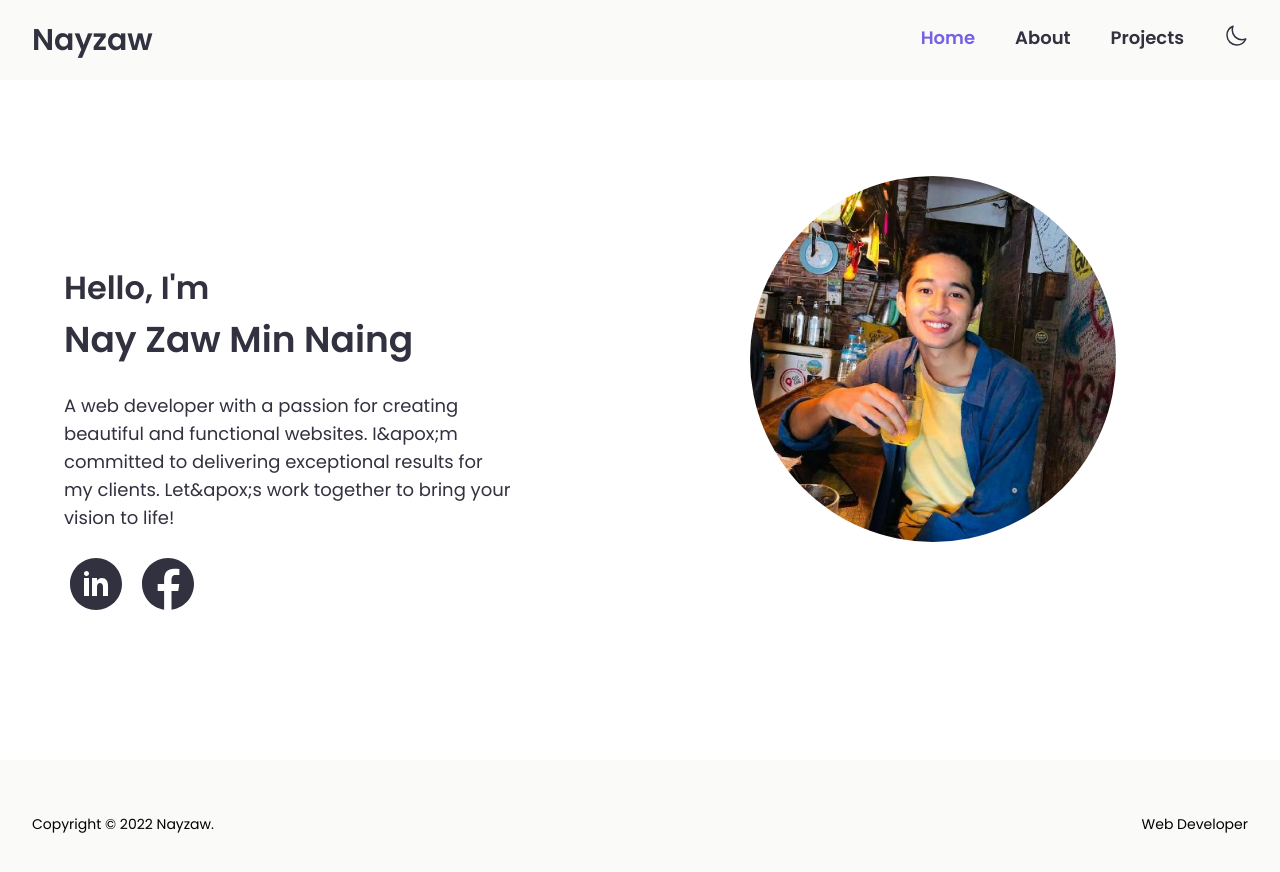
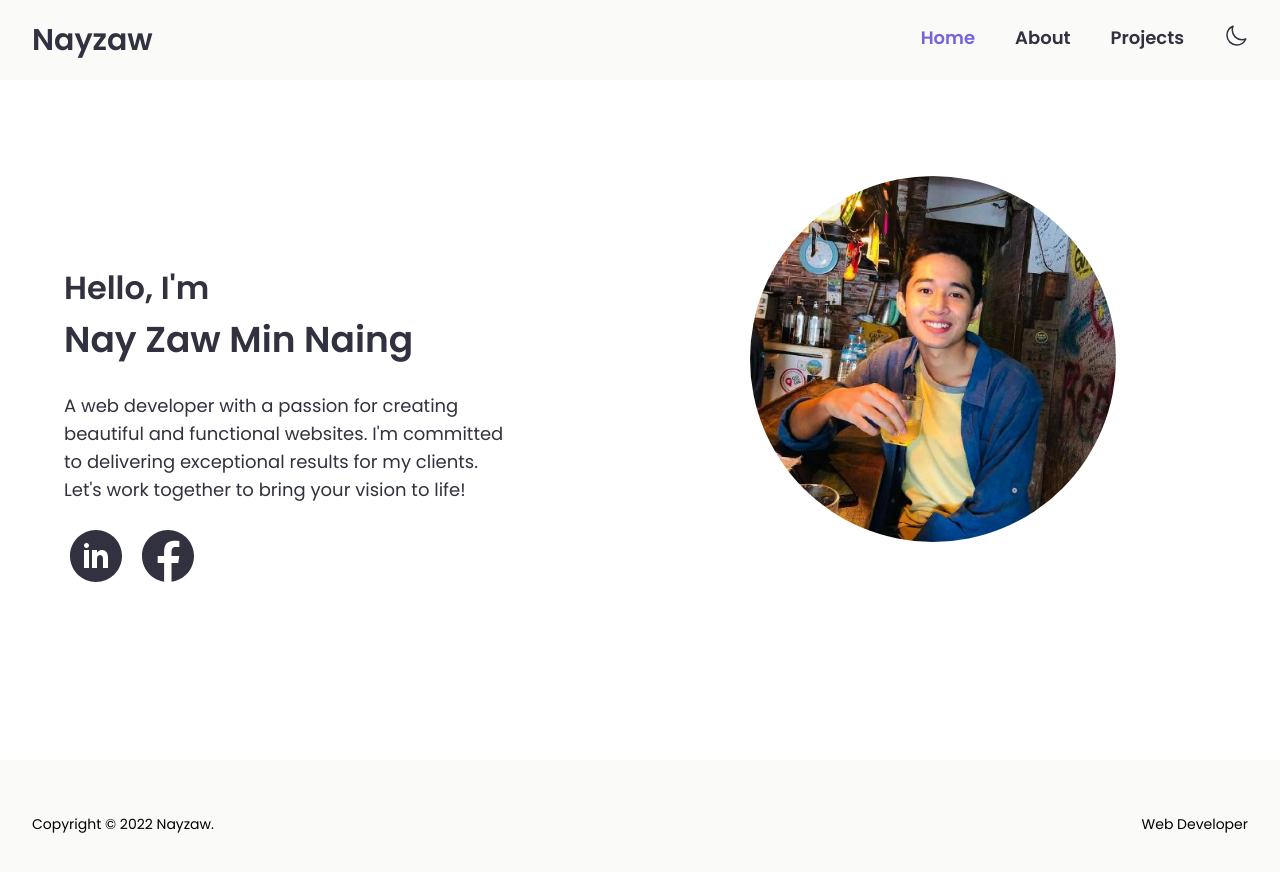
Before and after one commit to ahnge/my-realportfolio, a Next.js app: page / in a window 1280 px wide. Shown: the top 872 px of the page. Built offline with nearby package versions, Linux system fonts and the light colour scheme.

Commit message:
hero text

```diff
--- a/components/hero/HeroLeft.tsx
+++ b/components/hero/HeroLeft.tsx
@@ -6,7 +6,7 @@ const HeroLeft = () => {
       <p
         className={`text-base font-semibold md:text-xl lg:text-2xl xl:text-[2rem] transition duration-1000 `}
       >
-        Hello, I&apos;m
+        Hello, I&#39;m
       </p>
       <h3
         className={`font-semibold text-2xl md:text-4xl mt-2 md:mt-4 transition duration-1000`}
@@ -17,8 +17,8 @@ const HeroLeft = () => {
         className={`font-normal text-base sm:mx-auto mt-3 md:mt-5 lg:text-lg max-w-md xl:mt-8 transition duration-1000 xl:mx-0`}
       >
         A web developer with a passion for creating beautiful and functional
-        websites. I&apox;m committed to delivering exceptional results for my
-        clients. Let&apox;s work together to bring your vision to life!
+        websites. I&#39;m committed to delivering exceptional results for my
+        clients. Let&#39;s work together to bring your vision to life!
       </p>
       <SocialIcons />
     </div>
```
